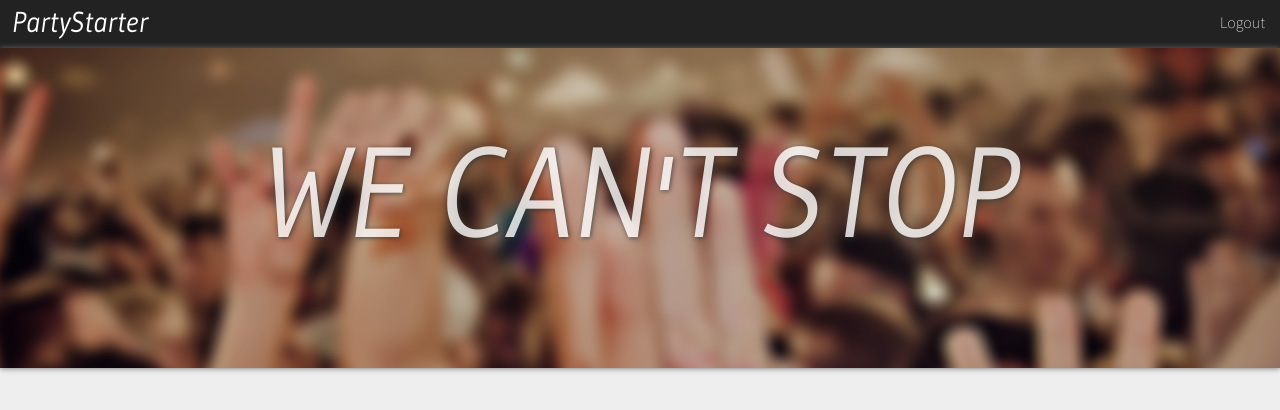
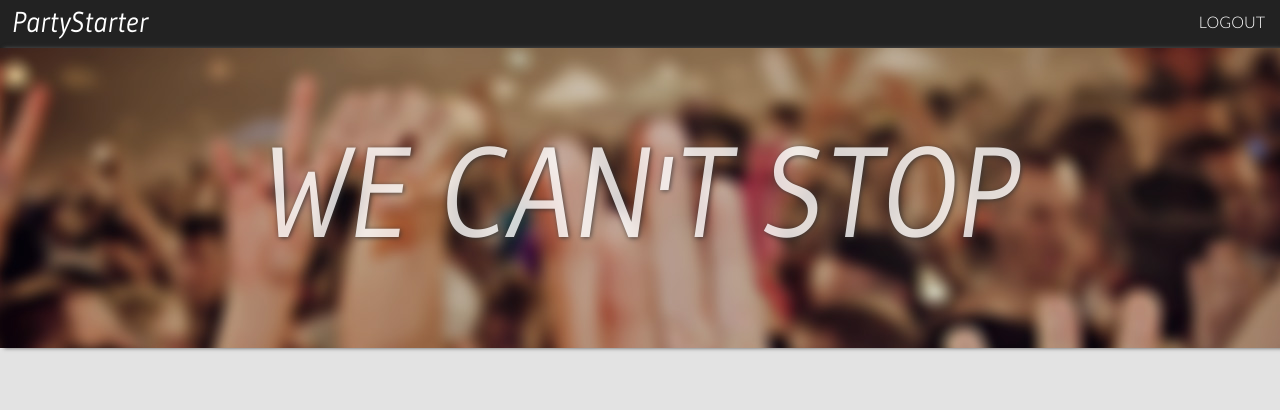
Before and after one commit to thedrick/PartyStarter, a website: page main.html in a window 1280 px wide. Drawn offline with Linux system fonts and the light colour scheme.

Commit message:
useless commit idk

```diff
--- a/main.html
+++ b/main.html
@@ -3,7 +3,7 @@
   <head>
     <meta http-equiv="Content-type" content="text/html;charset=UTF-8">
     <title>PartyStarter</title>
-    <link href="http://fonts.googleapis.com/css?family=Gudea:400italic|Source+Sans+Pro:200" rel="stylesheet" type="text/css">
+    <link href="http://fonts.googleapis.com/css?family=Gudea:400,400italic|Lato:300" rel="stylesheet" type="text/css">
     <link href="style.css" rel="stylesheet" type="text/css" />
   </head>
   <body>
--- a/style.css
+++ b/style.css
@@ -1,5 +1,5 @@
 body {
-  background: #EEE;
+  background: #E3E3E3;
   background-size: cover;
   -webkit-background-size: cover;
   -moz-background-size: cover;
@@ -18,11 +18,11 @@ body {
   -webkit-background-size: cover;
   -moz-background-size: cover;
   -o-background-size: cover;
-  height: 320px;
+  height: 300px;
   width: 100%;
-  -webkit-box-shadow: 0 0 6px #666;
-  -moz-box-shadow: 0 0 6px #666;
-  box-shadow: 0 0 6px #666;
+  -webkit-box-shadow: 4px 0 4px #555;
+  -moz-box-shadow: 4px 0 4px #555;
+  box-shadow: 4px 0 4px #555;
 }
 
 /* Headers & Text */
@@ -92,9 +92,9 @@ nav {
 }
 .links li {
   display: inline-block;
-  font: 1em/1em 'Source Sans Pro', sans-serif;
-  font-weight: 200;
+  font: 1em/1em 'Lato', sans-serif;
   padding: 0 5px;
+  text-transform: uppercase;
 }
 .links li a {
   color: #FFF;
```
